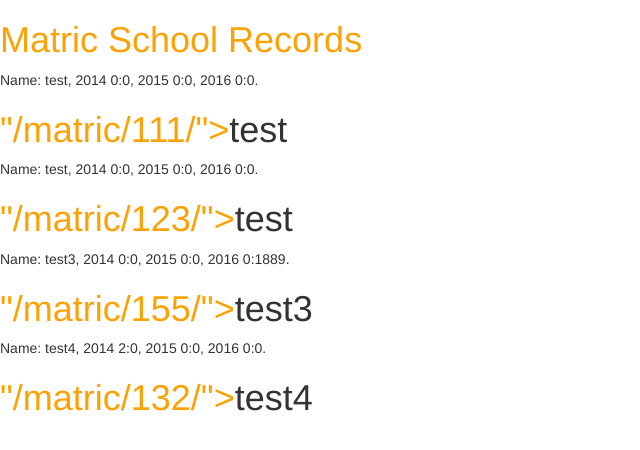
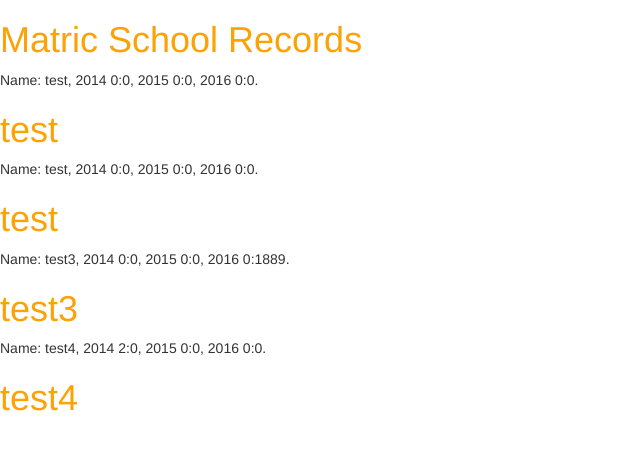
Before and after one commit to tetyanaloskutova/test, a Django app: page /matric/ in a window 1280 px wide. Shown: the top 450 px of the page, without its empty margins (0-640 px from the left). Run offline with Django 3.2, Linux system fonts and the light colour scheme; data comes from the database, SQL or seed files in the repository; both versions use the stored data as it was after the commit; some libraries are stand-ins or nearby versions.

Commit message:
Fixed links in templates
Fixed links in templates

```diff
--- a/matric/templates/matric/base.html
+++ b/matric/templates/matric/base.html
@@ -10,7 +10,7 @@
     <body>
         <div class="page-header">
             <a href="{% url 'school_record_new' %}" class="top-menu"><span class="glyphicon glyphicon-plus"></span></a>
-            <h1><a href="/">Matric School Records</a></h1>
+            <h1><a href="/matric/">Matric School Records</a></h1>
         </div>
         <div class="content container">
             <div class="row">
--- a/matric/templates/matric/matric_list.html
+++ b/matric/templates/matric/matric_list.html
@@ -8,12 +8,12 @@
     </head>
     <body>
         <div>
-            <h1><a href="/">Matric School Records</a></h1>
+            <h1><a href="/matric/">Matric School Records</a></h1>
         </div>
 
         	{% for school_record in school_records %}
 		{{ school_record }}
-			<h1><a href="">"{% url 'matric_detail' pk=school_record.pk %}"></a>{{school_record.name}}</h1>
+			<h1><a href="{% url 'matric_detail' school_record.pk  %}">{{school_record.name}}</a></h1>
 		{% endfor %}
 
     </body>
```
Also changed, not shown: db.sqlite3.
